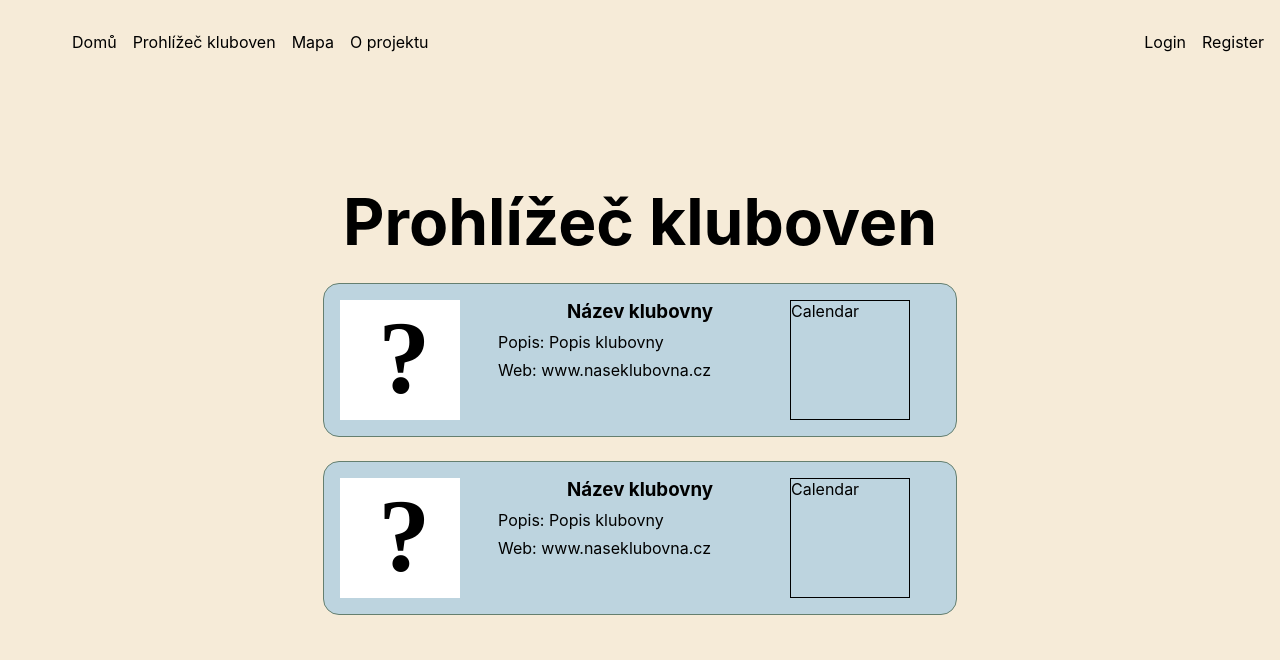
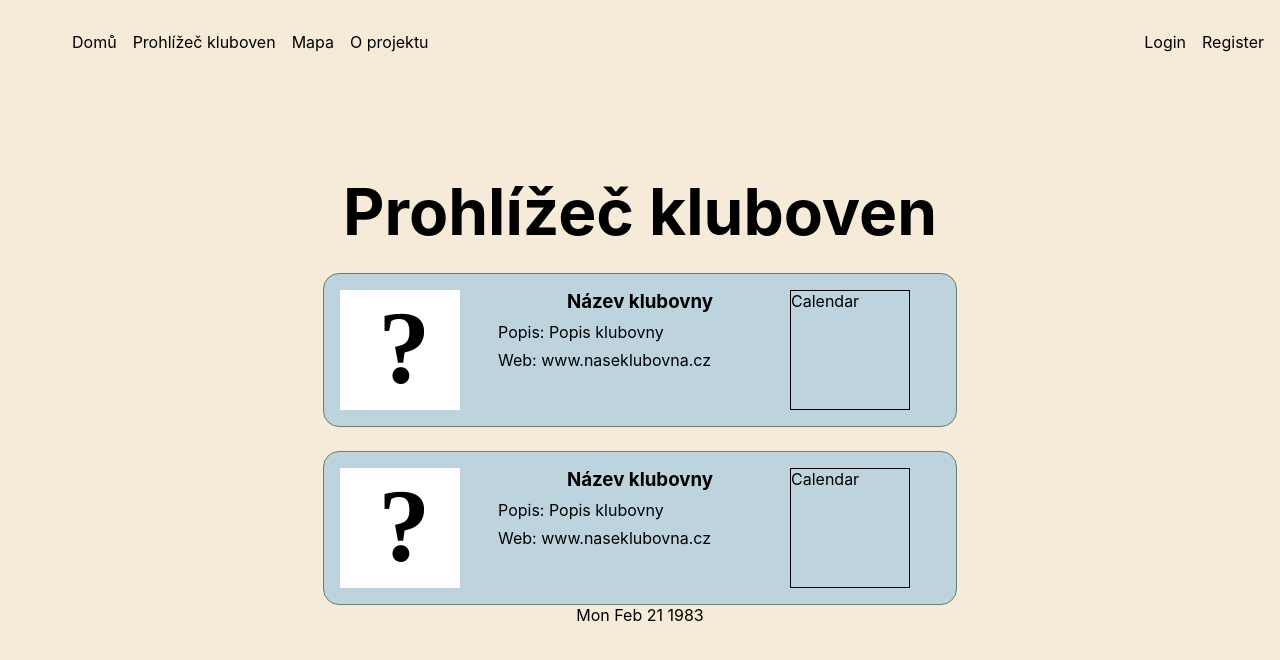
Before and after one commit to Yarynator/CP-Project, a Next.js app: page /prohlizec in a window 1280 px wide. Shown: the top 660 px of the page. Built offline with nearby package versions, Linux system fonts and the light colour scheme.

Commit message:
Calendar init

```diff
--- /dev/null
+++ b/components/Kalendar.tsx
@@ -0,0 +1,17 @@
+export const Kalendar = () => {
+
+    const dateNow = new Date(Date.now());
+    const month = dateNow.getMonth();
+    const date = new Date(`${month} 21, 1983 01:15:00`)
+
+    return <>
+
+    <div>
+      {date.toDateString()}
+      {
+
+      }
+    </div>
+
+    </>
+};
--- a/package.json
+++ b/package.json
@@ -10,6 +10,7 @@
   "dependencies": {
     "next": "^12.1.0",
     "react": "17.0.2",
+    "react-calendar": "^3.7.0",
     "react-dom": "17.0.2",
     "react-map-gl": "^6.1.18",
     "styled-components": "5.3.3"
@@ -17,6 +18,7 @@
   "devDependencies": {
     "@types/node": "17.0.9",
     "@types/react": "17.0.38",
+    "@types/react-calendar": "^3.5.0",
     "@types/styled-components": "^5.1.24",
     "eslint": "8.7.0",
     "eslint-config-next": "12.0.8",
--- a/pages/prohlizec.tsx
+++ b/pages/prohlizec.tsx
@@ -1,6 +1,7 @@
 import { NextPage } from "next";
 import Head from "next/head";
 import styled from "styled-components";
+import { Kalendar } from "../components/Kalendar";
 import { Klubovna } from "../components/Klubovna";
 import { Menu } from "../components/Menu";
 
@@ -40,6 +41,8 @@ const ProhlizecPage : NextPage = () => {
 
             <Klubovna />
             <Klubovna />
+
+            <Kalendar />
         </Obsah>
 
     </Container>
```
